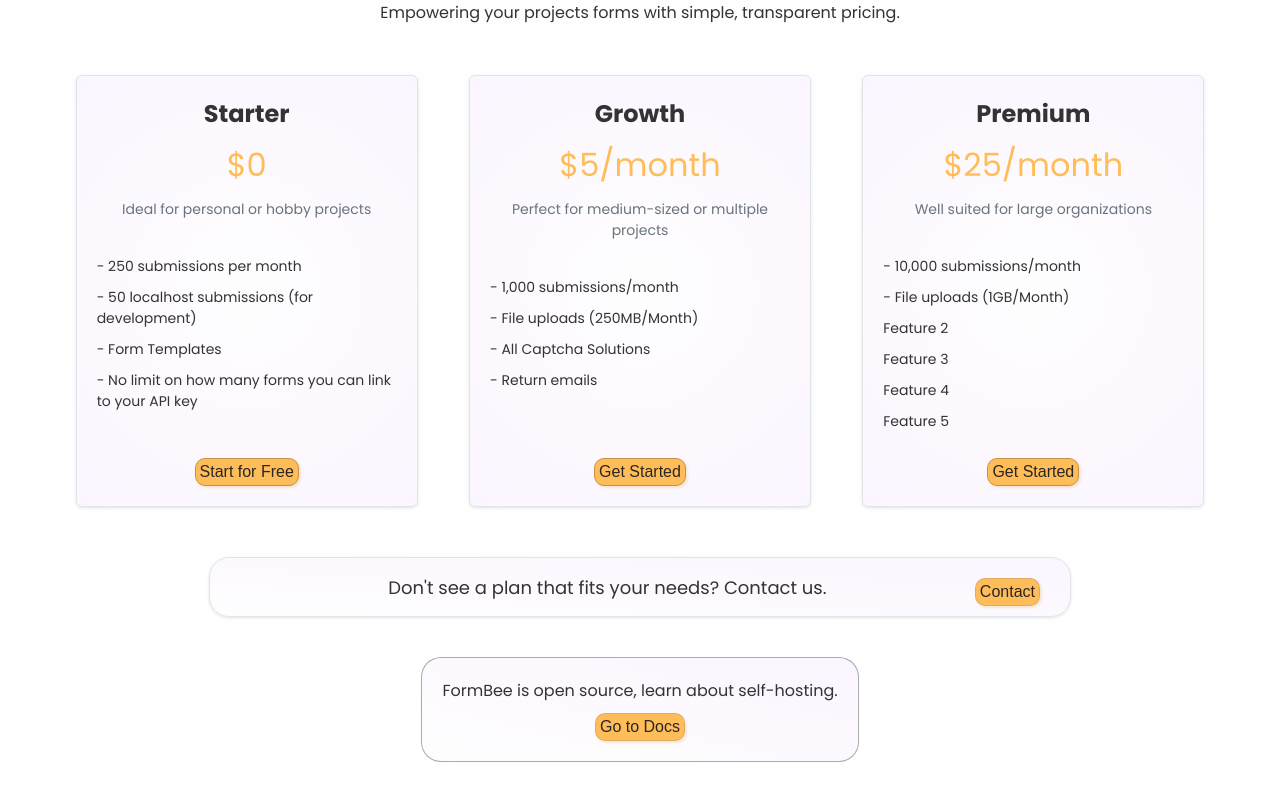
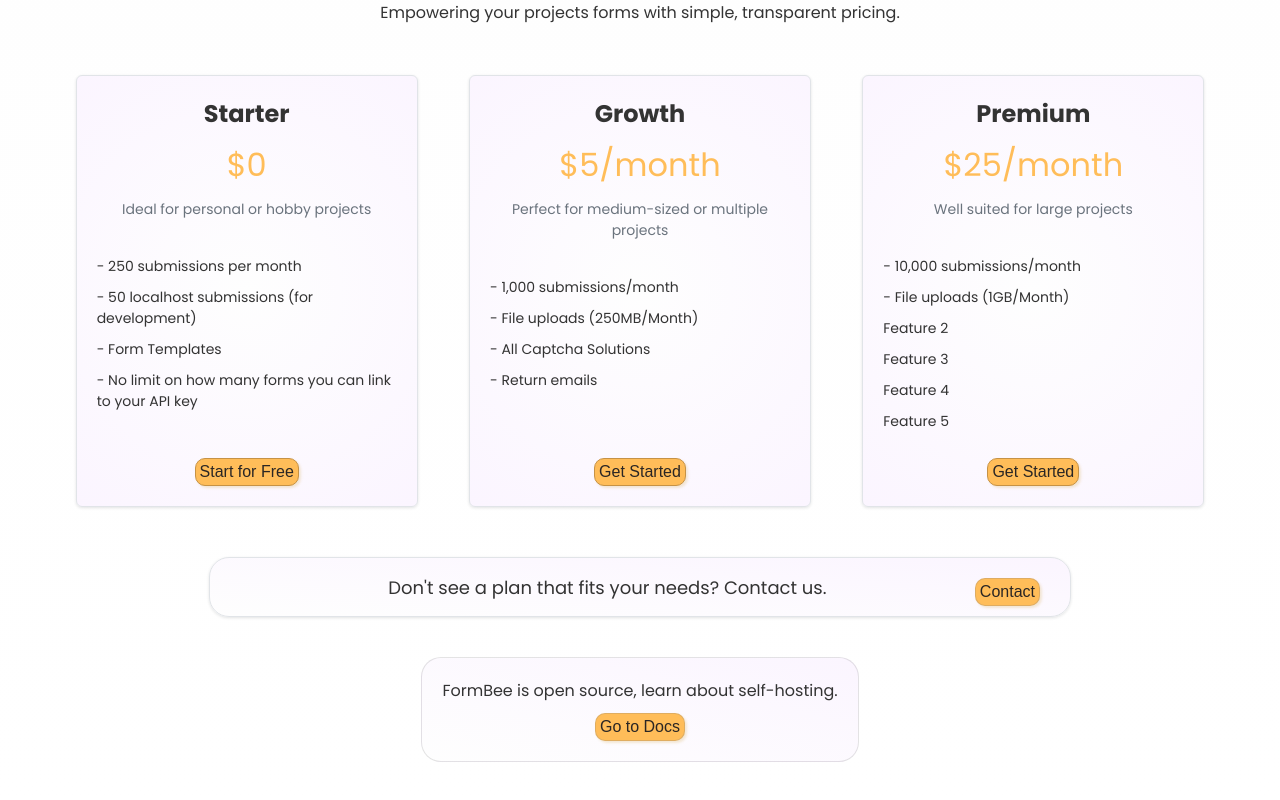
Before and after one commit to FormBee/FormBee, an Angular app in the folder client/FormBee/: page /home in a window 1280 px wide. Shown: the part 3160-3960 px from the top of the page. Built offline with nearby package versions, Linux system fonts and the light colour scheme.

Commit message:
Pricing section styling and wording.

```diff
--- a/client/FormBee/src/app/landing-pricing/landing-pricing.component.html
+++ b/client/FormBee/src/app/landing-pricing/landing-pricing.component.html
@@ -36,7 +36,7 @@
         <div class="price-card tier-2">
             <div class="price-header">Premium</div>
             <div class="price-amount">$25/month</div>
-            <div class="price-description">Well suited for large organizations</div>
+            <div class="price-description">Well suited for large projects</div>
             <ul class="price-features">
                 <li>- 10,000 submissions/month</li>
                 <li>- File uploads (1GB/Month)</li>
--- a/client/FormBee/src/app/landing-pricing/landing-pricing.component.scss
+++ b/client/FormBee/src/app/landing-pricing/landing-pricing.component.scss
@@ -189,7 +189,7 @@
     border-radius: 20px;
     width: fit-content;
     margin: auto;
-    border: 1px solid #1a1a1a5a;
+    border: 1px solid #1a1a1a1c;
 
     button {
         background-color: #FFBD59;
```
